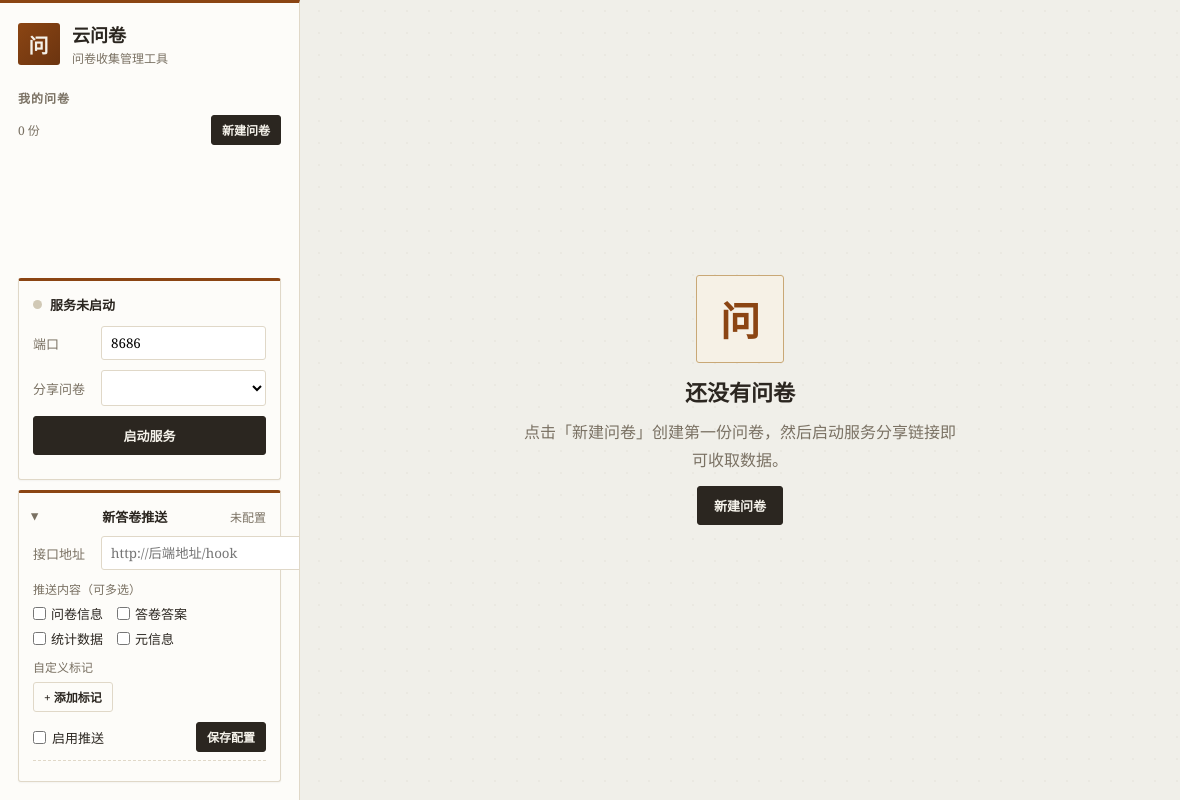
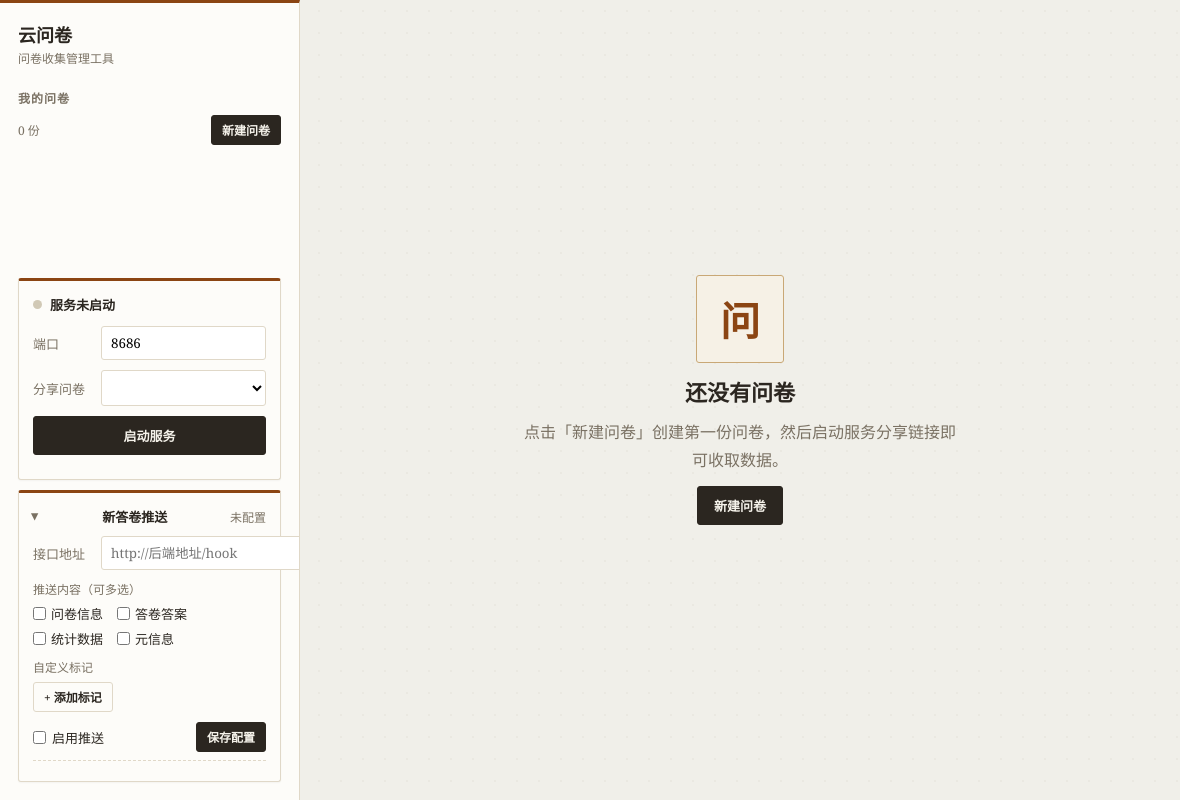
Before and after one commit to ruanhaodong-tt/clouddish-survey, an Electron app: page renderer/index.html in a window 1180 px wide. Drawn offline with Linux system fonts and the light colour scheme; no server answers.

Commit message:
style: 移除桌面版品牌图标
侧边栏删除[问]字品牌logo方块, 仅保留云问卷文字; 清理对应 .logo CSS 规则

```diff
--- a/renderer/index.html
+++ b/renderer/index.html
@@ -13,7 +13,6 @@
   <!-- 侧边栏 -->
   <aside id="sidebar">
     <div class="brand">
-      <div class="logo">问</div>
       <div>
         <div class="brand-name">云问卷</div>
         <div class="brand-sub">问卷收集管理工具</div>
--- a/renderer/style.css
+++ b/renderer/style.css
@@ -23,11 +23,6 @@ input, textarea, select { font-family: inherit; }
   overflow-y: auto;
 }
 .brand { display: flex; align-items: center; gap: 12px; margin-bottom: 22px; }
-.logo {
-  width: 42px; height: 42px; border-radius: var(--radius); flex: none; color: #f5f2ea;
-  background: linear-gradient(135deg, #8b4513, #6b3410);
-  display: flex; align-items: center; justify-content: center; font-size: 20px; font-weight: 700; letter-spacing: 1px;
-}
 .brand-name { font-size: 18px; font-weight: 700; }
 .brand-sub { font-size: 12px; color: var(--muted); margin-top: 2px; }
 
```
